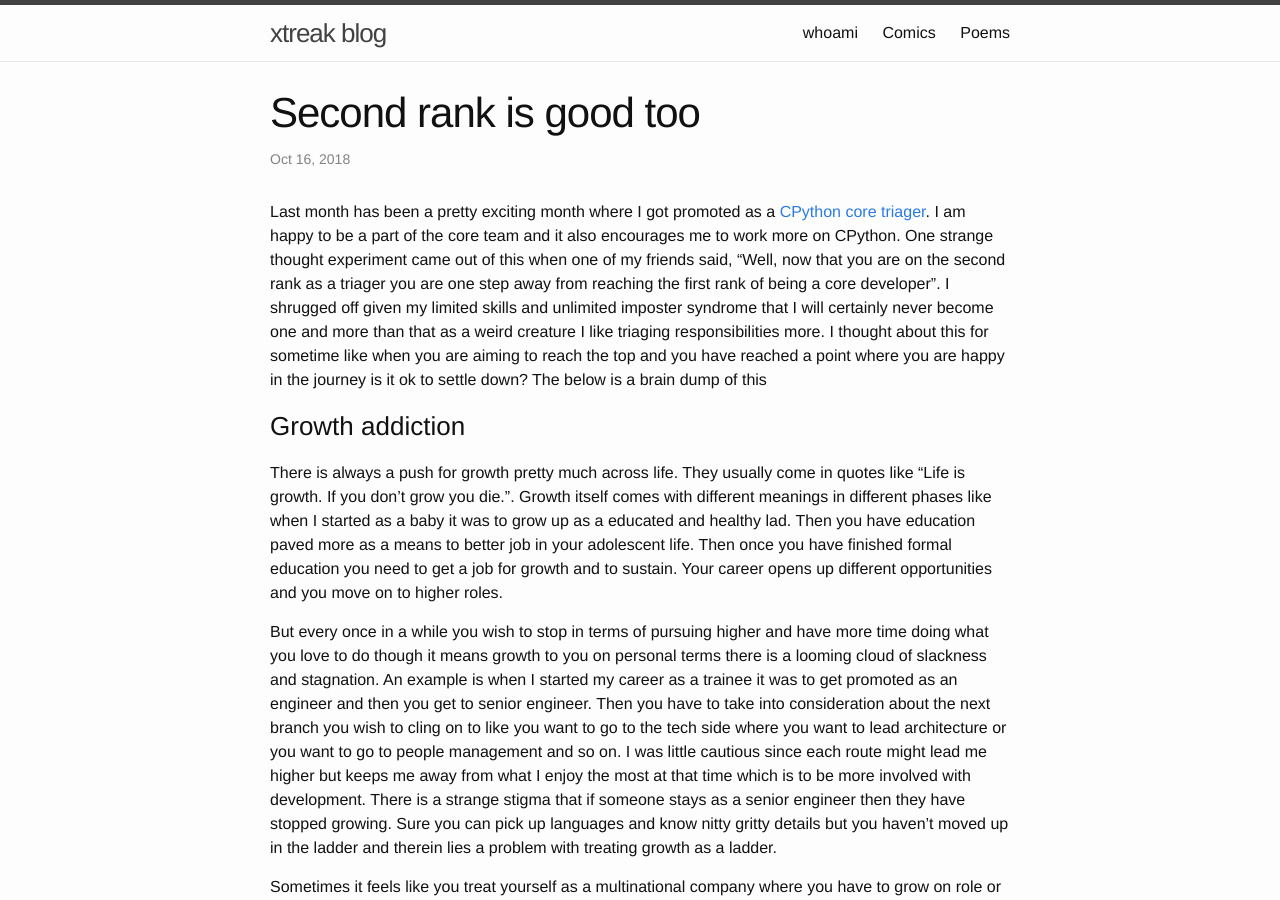
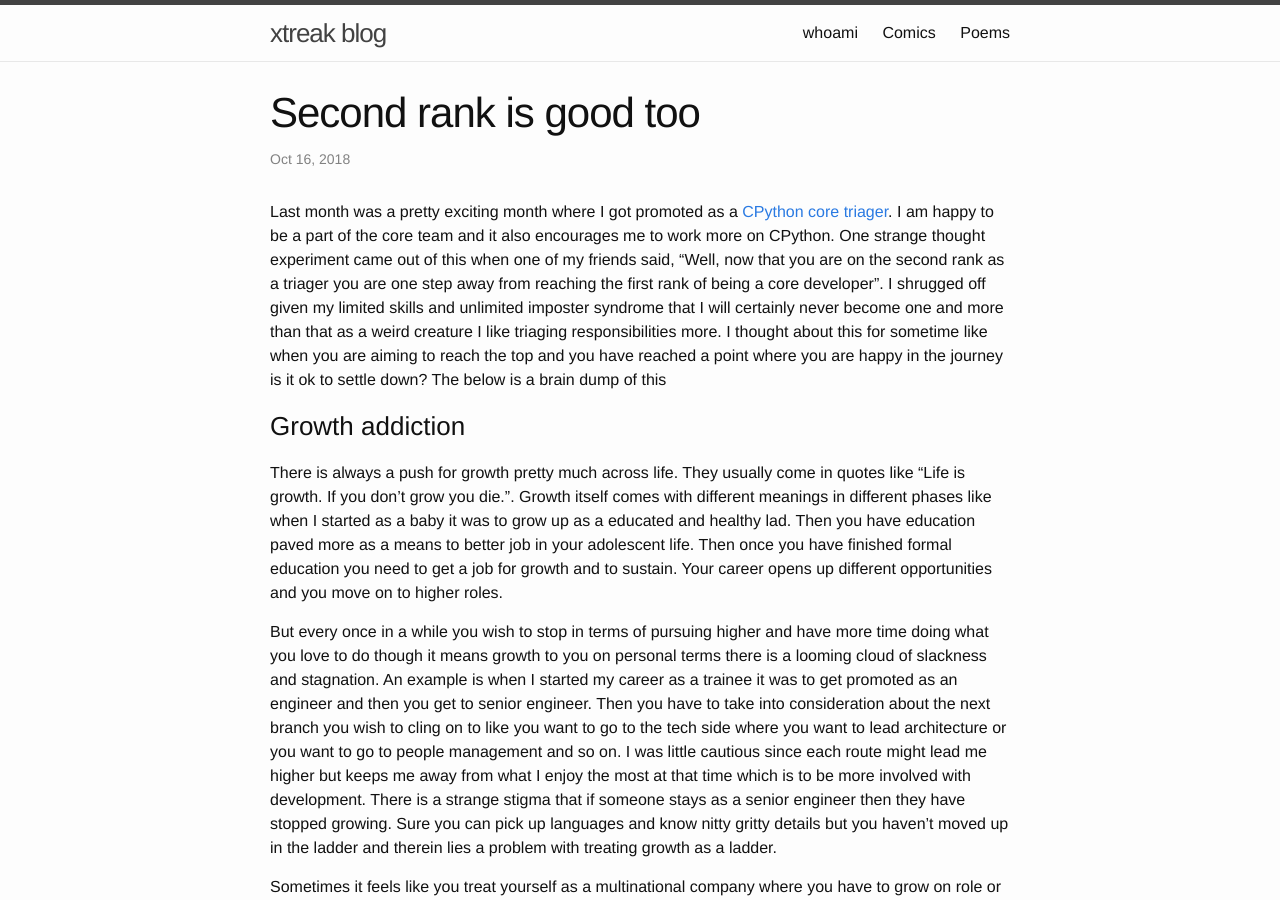
Before and after one commit to tirkarthi/tirkarthi.github.io, a Jekyll site: the page built from _posts/2018-10-17-second-rank-is-good-too.md, in a window 1280 px wide and 900 px high. Built offline with Jekyll 4.4.1, drawn with Linux system fonts in a browser that asks for light colours; comment, search, counter and statistics services are not loaded.

Commit message:
Fix tense

```diff
--- a/_posts/2018-10-17-second-rank-is-good-too.md
+++ b/_posts/2018-10-17-second-rank-is-good-too.md
@@ -5,7 +5,7 @@ date:   2018-10-17 00:00:29 +0530
 categories: life
 ---
 
-Last month has been a pretty exciting month where I got promoted as a [CPython core triager](https://mail.python.org/pipermail/python-committers/2018-September/006125.html). I am happy to be a part of the core team and it also encourages me to work more on CPython. One strange thought experiment came out of this when one of my friends said, "Well, now that you are on the second rank as a triager you are one step away from reaching the first rank of being a core developer". I shrugged off given my limited skills and unlimited imposter syndrome that I will certainly never become one and more than that as a weird creature I like triaging responsibilities more. I thought about this for sometime like when you are aiming to reach the top and you have reached a point where you are happy in the journey is it ok to settle down? The below is a brain dump of this
+Last month was a pretty exciting month where I got promoted as a [CPython core triager](https://mail.python.org/pipermail/python-committers/2018-September/006125.html). I am happy to be a part of the core team and it also encourages me to work more on CPython. One strange thought experiment came out of this when one of my friends said, "Well, now that you are on the second rank as a triager you are one step away from reaching the first rank of being a core developer". I shrugged off given my limited skills and unlimited imposter syndrome that I will certainly never become one and more than that as a weird creature I like triaging responsibilities more. I thought about this for sometime like when you are aiming to reach the top and you have reached a point where you are happy in the journey is it ok to settle down? The below is a brain dump of this
 
 ### Growth addiction
 
```
